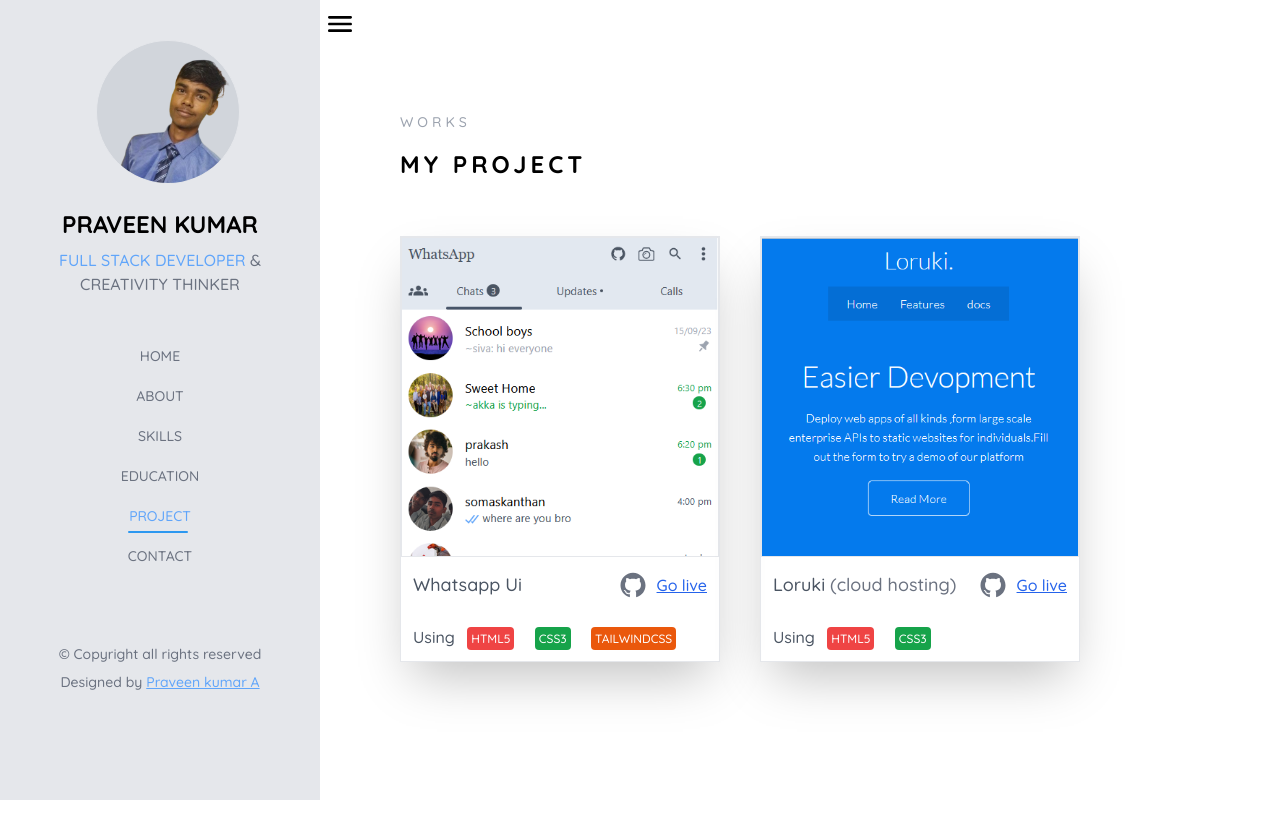
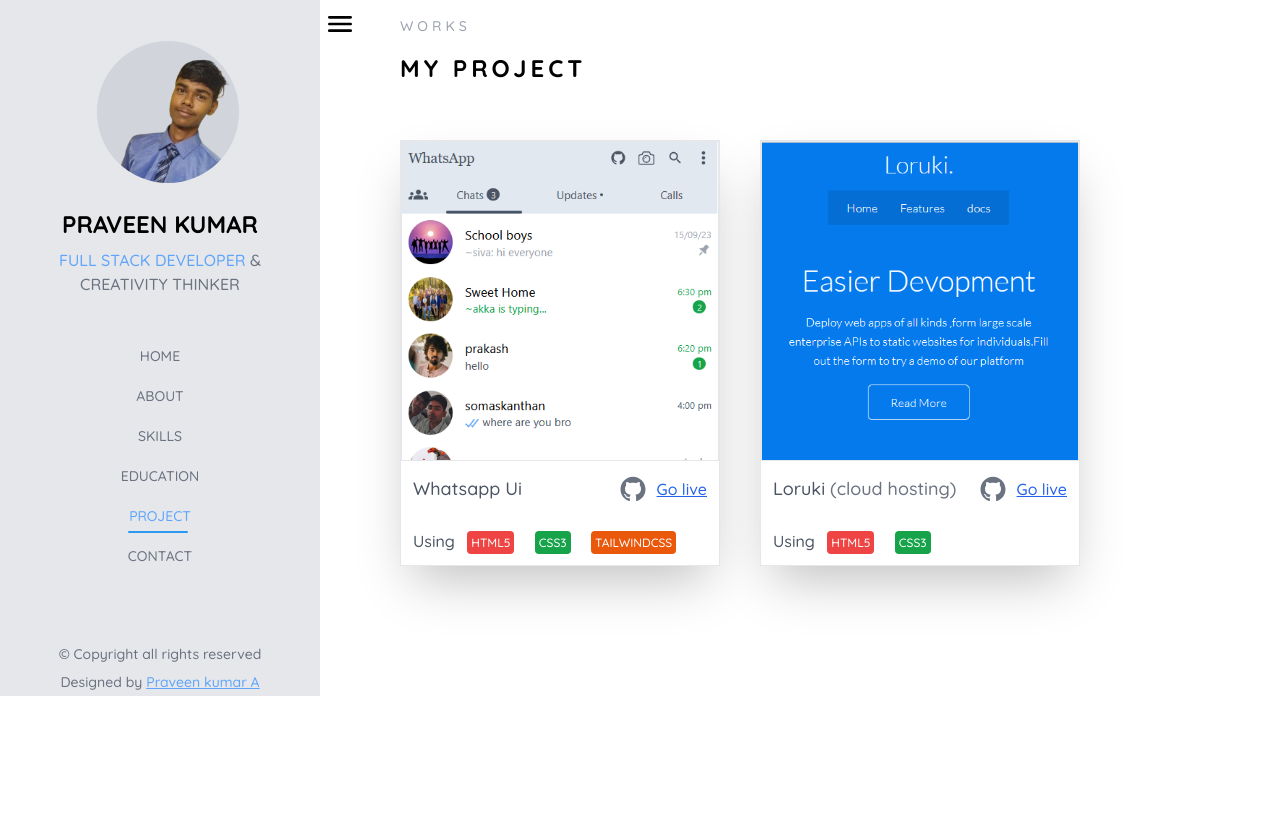
Before and after one commit to PRAVEEN200307/MY_SKILLS, a plain HTML site: page Project.html in a window 1280 px wide. Drawn offline with nearby package versions, Linux system fonts and the light colour scheme; a web font is replaced by a local one.

Commit message:
FIX: some ui bugs

```diff
--- a/Project.html
+++ b/Project.html
@@ -10,8 +10,8 @@
   </head>
   <body>
      <section class="side-nav flex">
-          <div class="point bg-gray-200 h-screen sm:max-w-xs" style="flex-shrink:0;"  >
-            <div class="px-12 py-10  text-center">
+          <div class="point bg-gray-200  sm:max-w-xs" style="flex-shrink:0;"  >
+            <div class="px-12 py-10 text-center">
                 <img src="./assets/img/My_photo-removebg-preview.png"
                 alt="Praveen kumar" class="rounded-full  w-36 h-36 ml-12 bg-gray-300 border">
                 <h3 class="font-bold text-2xl mt-6">PRAVEEN KUMAR</h3>
@@ -42,8 +42,8 @@
 
           </div>
 
-          <div class="hero relative h-screen " style="width:1200px;">
-             <div class=" sm:px-20 py-24">
+          <div class="hero relative " style="width:1200px;">
+             <div class=" sm:px-20">
                 <div class="px-10 sm:p-0">
                     <h6 class="text-sm text-gray-400 my-4" style="letter-spacing:4px;">WORKS</h6>
                     <h1 class="font-bold text-2xl my-4"  style="letter-spacing:4px;">MY PROJECT</h1>
```
Also changed, not shown: About.html (+1 -2 lines), Contact.html (+3 -3 lines), Education.html (+1 -1 lines), Skills.html (+1 -1 lines), index.html (+1 -1 lines).
